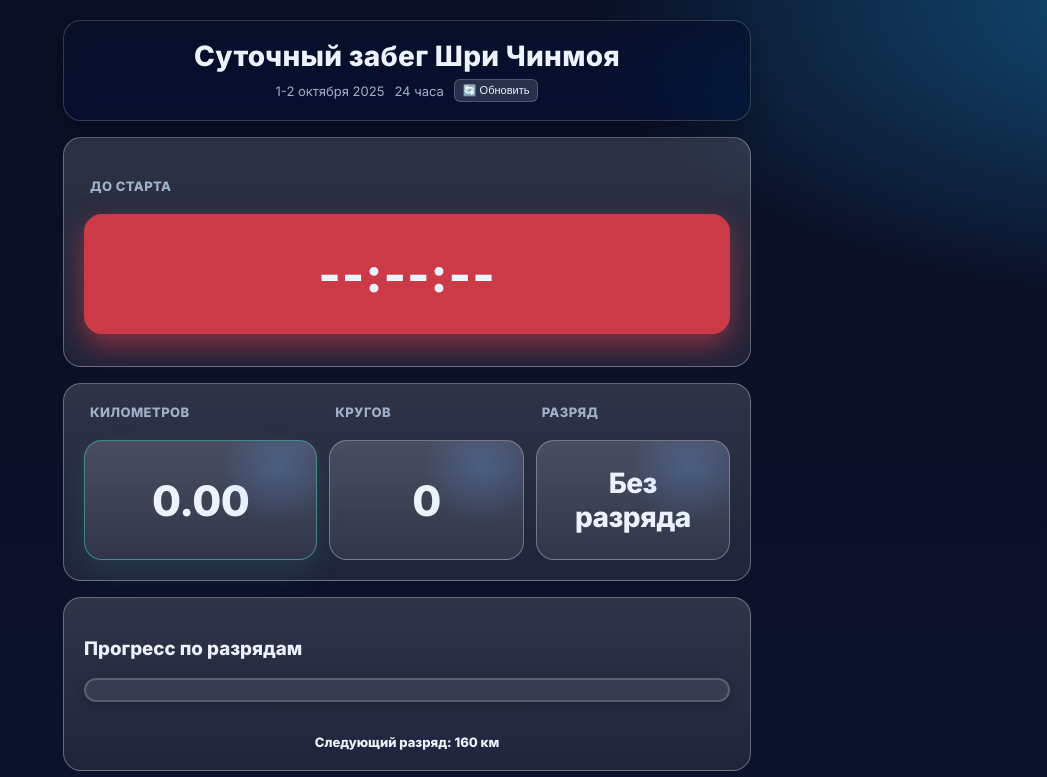
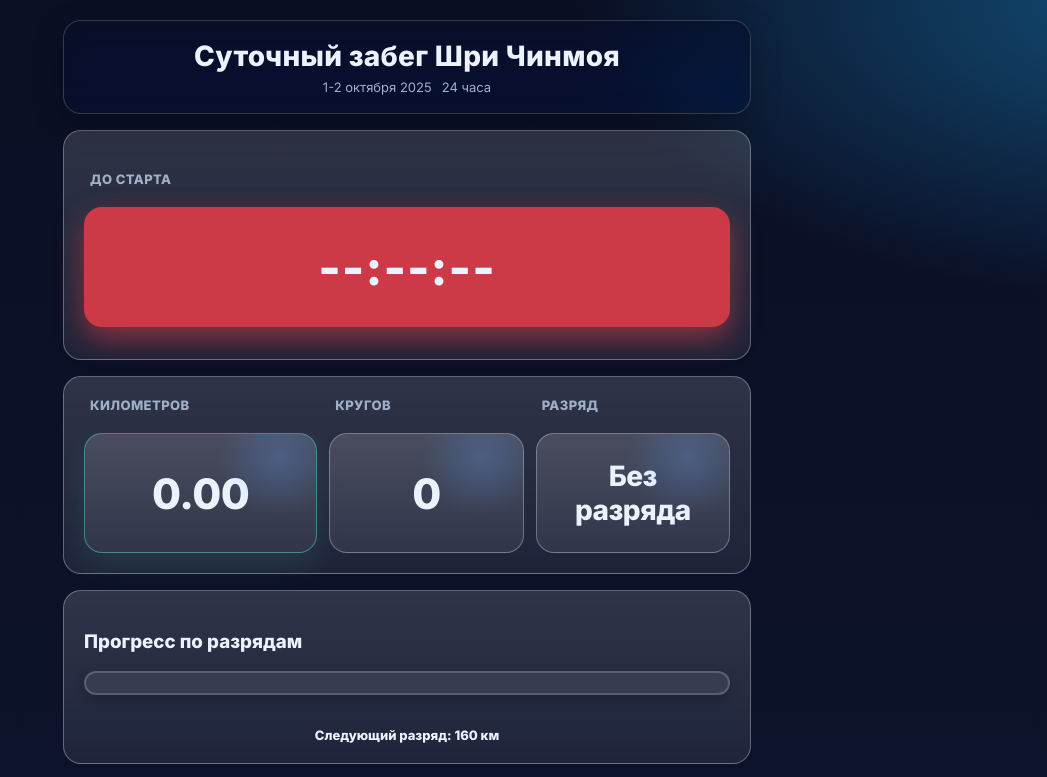
Before and after one commit to RadaevAlexei/ultra-marathon-tracker, a website: page public/index.html in a window 1280 px wide. Shown: the top 777 px of the page, without its empty margins (233-1280 px from the left). Drawn offline with Linux system fonts and the light colour scheme; no server answers.

Commit message:
Remove refresh button from header

```diff
--- a/public/index.html
+++ b/public/index.html
@@ -16,7 +16,6 @@
                 <div class="race-info">
                     <span class="race-date">1-2 октября 2025</span>
                     <span class="race-time">24 часа</span>
-                    <button id="refreshBtn" class="refresh-btn" onclick="refreshUI()">🔄 Обновить</button>
                 </div>
             </div>
         </header>
--- a/public/styles.css
+++ b/public/styles.css
@@ -42,23 +42,7 @@
   box-shadow: 0 10px 30px rgba(0, 0, 0, 0.25);
 }
 .header h1 { margin: 0 0 6px; font-size: 28px; letter-spacing: 0.3px; text-align: center; }
-.race-info { color: var(--muted); display: flex; gap: 10px; font-size: 13px; justify-content: center; align-items: center; }
-
-.refresh-btn {
-  background: var(--glass-strong);
-  border: 1px solid var(--stroke);
-  color: var(--text);
-  padding: 4px 8px;
-  border-radius: 6px;
-  font-size: 11px;
-  cursor: pointer;
-  transition: all 0.2s ease;
-}
-
-.refresh-btn:hover {
-  background: var(--accent);
-  color: var(--bg-1);
-}
+.race-info { color: var(--muted); display: flex; gap: 10px; font-size: 13px; justify-content: center; }
 
 .main-stats { display: grid; grid-template-columns: 1.2fr 1fr 1fr; gap: 12px; }
 .stat-block .block-title { font-weight: 800; font-size: 13px; color: var(--muted); margin: 0 0 20px 6px; letter-spacing: .4px; text-transform: uppercase; }
```
